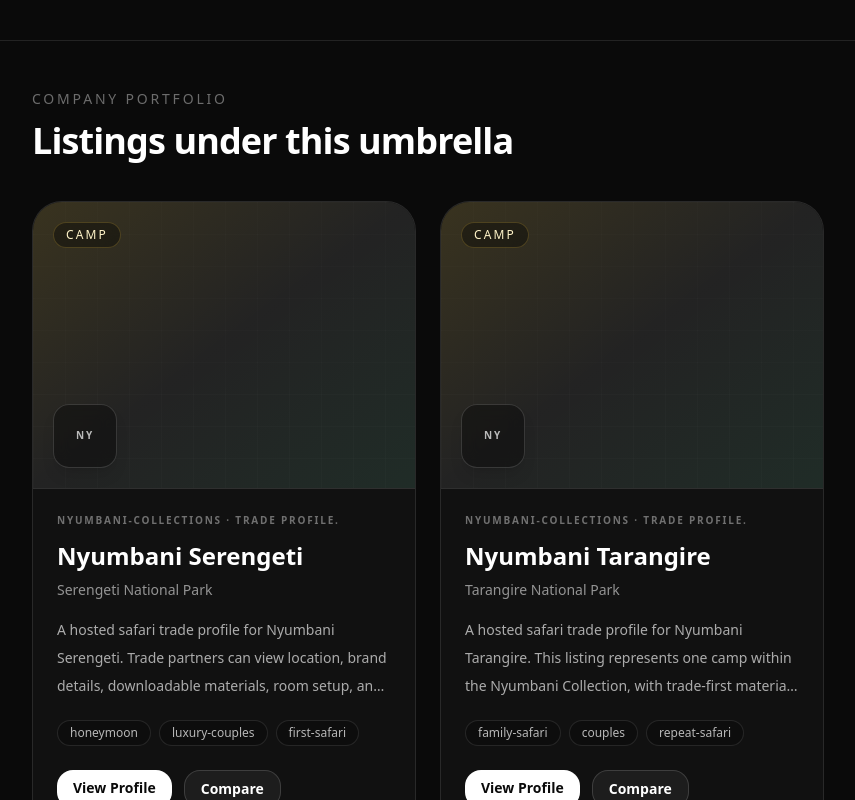
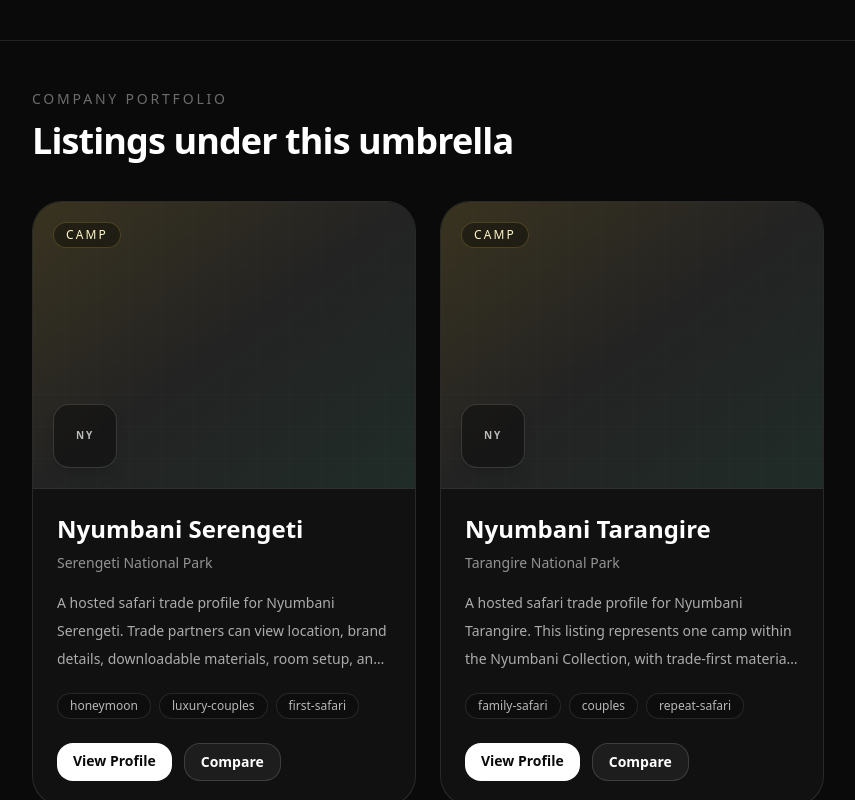
Before and after one commit to aisafarimarketing-ux/safari-trade-directory, a Next.js app: page /companies/nyumbani-collection in a window 1280 px wide. Shown: the part 375-1175 px from the top of the page, without its empty margins (8-863 px from the left). Built offline with nearby package versions, Linux system fonts and the light colour scheme.

Commit message:
Update page.tsx

```diff
--- a/src/app/companies/[slug]/page.tsx
+++ b/src/app/companies/[slug]/page.tsx
@@ -85,17 +85,7 @@
           </div>
         ) : (
           <div className="mt-10 grid gap-6 md:grid-cols-2 xl:grid-cols-3">
-            {companyListings.map((listing) => {
-              const propertyDetails = listing.propertyDetails;
-              const socialLinks = listing.socialLinks;
-              const hasLinks =
-                !!propertyDetails?.website ||
-                !!socialLinks?.facebookUrl ||
-                !!socialLinks?.instagramUrl ||
-                !!socialLinks?.tiktokUrl ||
-                !!socialLinks?.youtubeUrl;
-
-              return (
+            {companyListings.map((listing) => (
               <div
                 key={listing.id}
                 className="overflow-hidden rounded-[30px] border border-white/10 bg-white/[0.03] transition hover:-translate-y-1 hover:bg-white/[0.05]"
@@ -139,41 +129,13 @@
                 </div>
 
                 <div className="p-6">
-                    {(listing.tradeProfileLabel || listing.tradeProfileSub) && (
-                      <p className="mb-3 text-[10px] font-semibold uppercase tracking-[0.18em] text-white/40">
-                        {[listing.tradeProfileLabel, listing.tradeProfileSub]
-                          .filter(Boolean)
-                          .join(" · ")}
+                  <h3 className="text-2xl font-semibold">{listing.name}</h3>
+                  <p className="mt-2 text-sm text-white/55">
+                    {listing.location}
                   </p>
-                    )}
-
-                    <h3 className="text-2xl font-semibold">{listing.name}</h3>
-
-                    <div className="mt-2 flex flex-wrap items-center gap-2 text-sm text-white/55">
-                      <span>{listing.location}</span>
-
-                      {typeof propertyDetails?.rating === "number" ? (
-                        <>
-                          <span className="text-white/25">•</span>
-                          <span>
-                            {propertyDetails.rating.toFixed(1)}
-                            {typeof propertyDetails.reviewCount === "number"
-                              ? ` (${propertyDetails.reviewCount})`
-                              : ""}
-                          </span>
-                        </>
-                      ) : null}
-                    </div>
-
                   <p className="mt-4 line-clamp-3 text-sm leading-7 text-white/65">
                     {listing.description}
                   </p>
-
-                    {propertyDetails?.vibe ? (
-                      <p className="mt-4 line-clamp-2 text-sm leading-7 text-white/50">
-                        {propertyDetails.vibe}
-                      </p>
-                    ) : null}
 
                   <div className="mt-5 flex flex-wrap gap-2">
                     {listing.matchAttributes.idealFor.slice(0, 3).map((tag) => (
@@ -185,36 +147,6 @@
                       </span>
                     ))}
                   </div>
-
-                    {hasLinks ? (
-                      <div className="mt-5 flex flex-wrap gap-2">
-                        {propertyDetails?.website ? (
-                          <span className="rounded-full border border-emerald-300/15 bg-emerald-300/[0.08] px-3 py-1 text-[11px] text-emerald-100">
-                            Website
-                          </span>
-                        ) : null}
-                        {socialLinks?.instagramUrl ? (
-                          <span className="rounded-full border border-white/10 bg-black/20 px-3 py-1 text-[11px] text-white/70">
-                            Instagram
-                          </span>
-                        ) : null}
-                        {socialLinks?.facebookUrl ? (
-                          <span className="rounded-full border border-white/10 bg-black/20 px-3 py-1 text-[11px] text-white/70">
-                            Facebook
-                          </span>
-                        ) : null}
-                        {socialLinks?.tiktokUrl ? (
-                          <span className="rounded-full border border-white/10 bg-black/20 px-3 py-1 text-[11px] text-white/70">
-                            TikTok
-                          </span>
-                        ) : null}
-                        {socialLinks?.youtubeUrl ? (
-                          <span className="rounded-full border border-white/10 bg-black/20 px-3 py-1 text-[11px] text-white/70">
-                            YouTube
-                          </span>
-                        ) : null}
-                      </div>
-                    ) : null}
 
                   <div className="mt-6 flex flex-wrap gap-3">
                     <a
@@ -233,8 +165,7 @@
                   </div>
                 </div>
               </div>
-              );
-            })}
+            ))}
           </div>
         )}
       </section>
```
Lines whose indentation alone changed are shown as unchanged.
